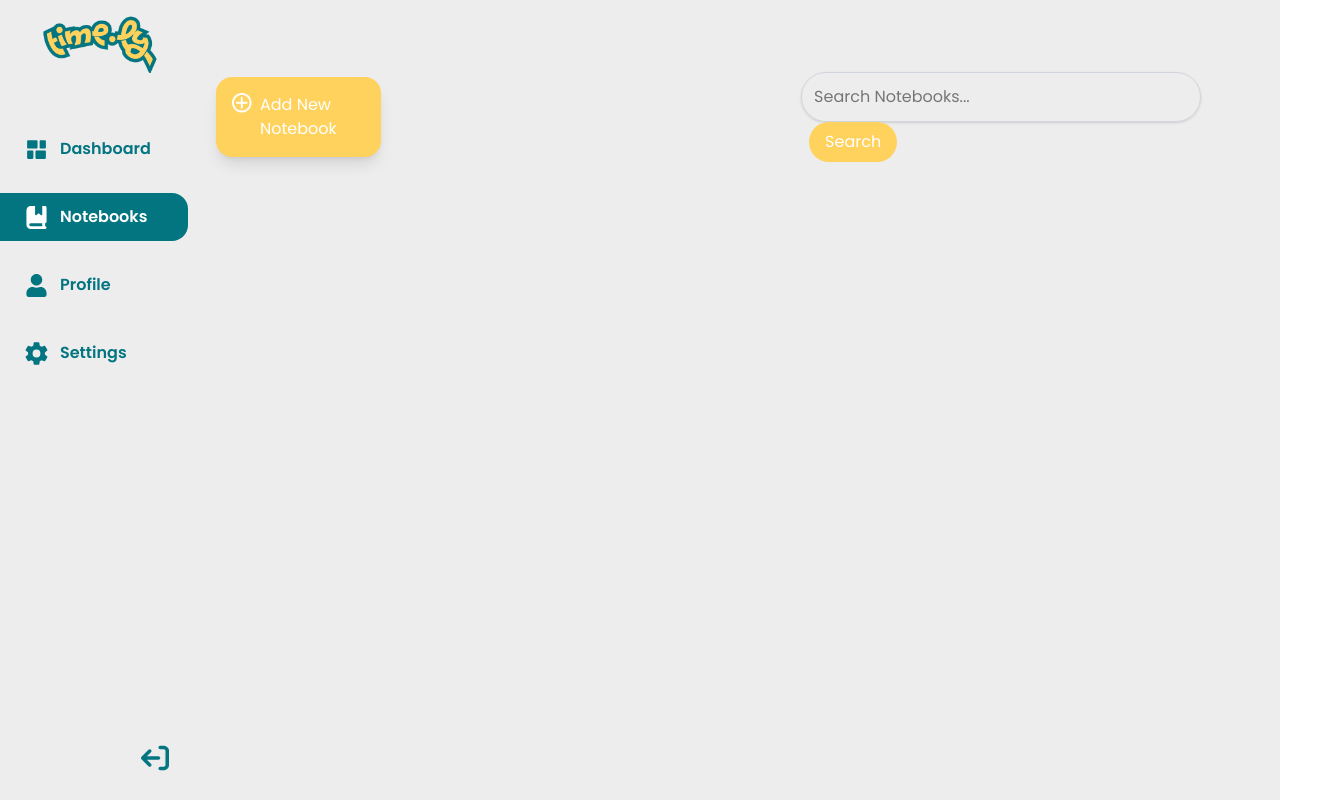
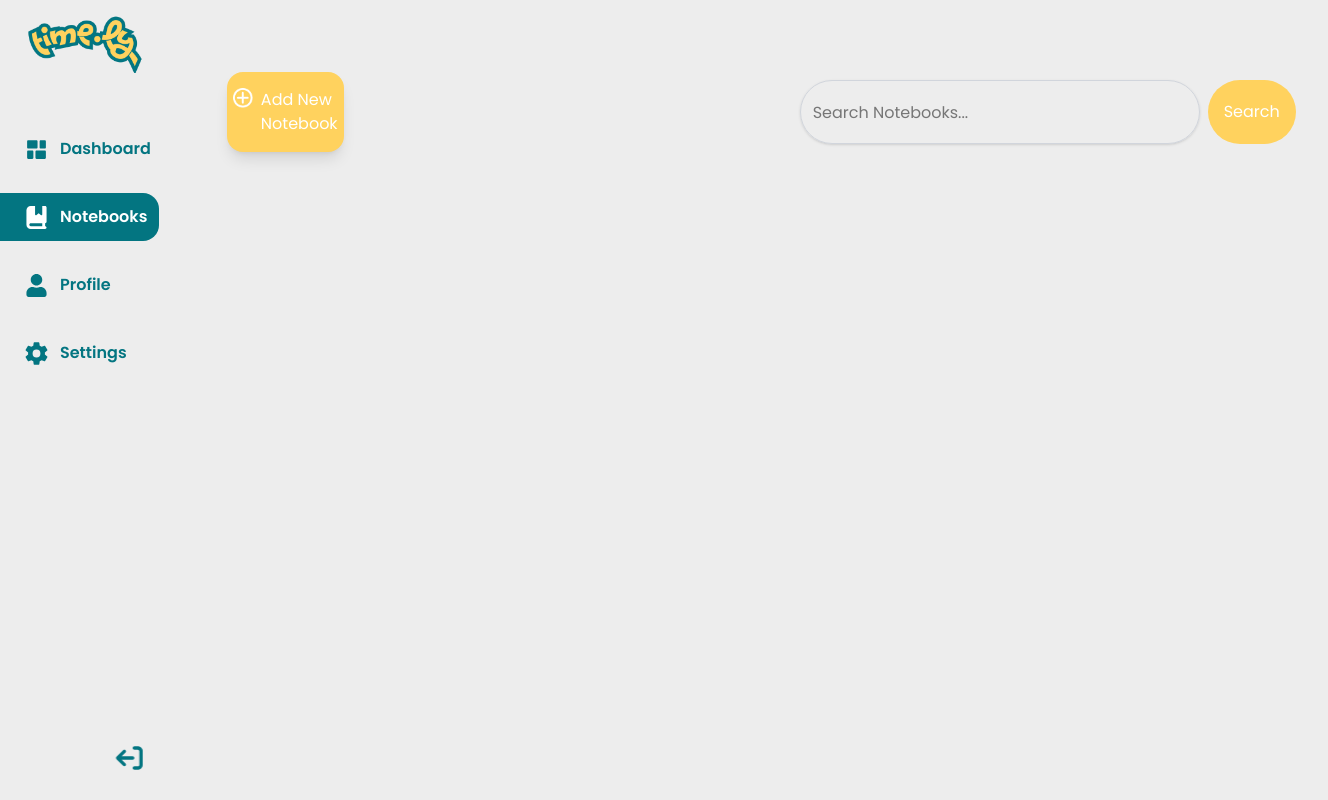
Before and after one commit to yanaSG/time.ly, a React (Vite) app in the folder frontend/: page /notebooks in a window 1280 px wide. Shown: the whole page, 1328 px wide, since content can reach past the window. Built offline with nearby package versions, Linux system fonts and the light colour scheme.

Commit message:
adding ntbk button fix

```diff
--- a/frontend/src/views/features/notebook/Notebooks.tsx
+++ b/frontend/src/views/features/notebook/Notebooks.tsx
@@ -65,20 +65,18 @@ const Notebooks: React.FC = () => {
 
   return (
     <div>
+      <div className="flex flex-row ">
         <div onClick={openModal}
           role="button"
           tabIndex={0}
-
-        //what is this
           onKeyDown={e => {
             if (e.key === 'Enter' || e.key === ' ') {
               openModal();
             }
           }}
-
-        className="flex flex-row z-0 align-center items-center gap-5 pt-10"
+          className="flex flex-row z-0 align-center items-center gap-5 p-10 w-full"
         >
-        <div className="flex bg-[#FFD25E] mr-100 p-4 w-1/6 items-center align-center justify-center items-start rounded-2xl shadow-lg text-white transition-transform duration-300 hover:scale-105">
+          <div className="flex bg-[#FFD25E] mr-100 p-4 w-1/4.5 items-center align-center justify-center items-start rounded-2xl shadow-lg text-white transition-transform duration-300 hover:scale-105">
             <img
               src="../../../../../public/add-notebook.png"
               alt="Add Notebook"
@@ -86,20 +84,19 @@ const Notebooks: React.FC = () => {
             />
             <p>Add New Notebook</p>
           </div>
+        </div>
 
-        <div className="">
+        <div className="p-4 w-1/2 flex justify-end items-center">
           <input
             type="text"
             placeholder="Search Notebooks..."
-            className="w-100 p-3 rounded-full border border-gray-300 shadow-sm focus:outline-none focus:ring-2 focus:ring-[#FFD25E]"
+            className="w-100 p-3 h-1/2 rounded-full border border-gray-300 shadow-sm focus:outline-none focus:ring-2 focus:ring-[#FFD25E]"
           />
-            <button className="bg-[#FFD25E] text-white rounded-full px-4 py-2 ml-2 hover:bg-[#E6B84F] transition-transform duration-300 hover:scale-105">
+          <button className="bg-[#FFD25E] h-1/2 text-white rounded-full px-4 py-2 ml-2 hover:bg-[#E6B84F] transition-transform duration-300 hover:scale-105">
             Search
           </button>
         </div>
-
       </div>
-
         {/* notebooks */}
       <div className="flex flex-row gap-5 pt-10">
 
```
Lines whose indentation alone changed are shown as unchanged.
